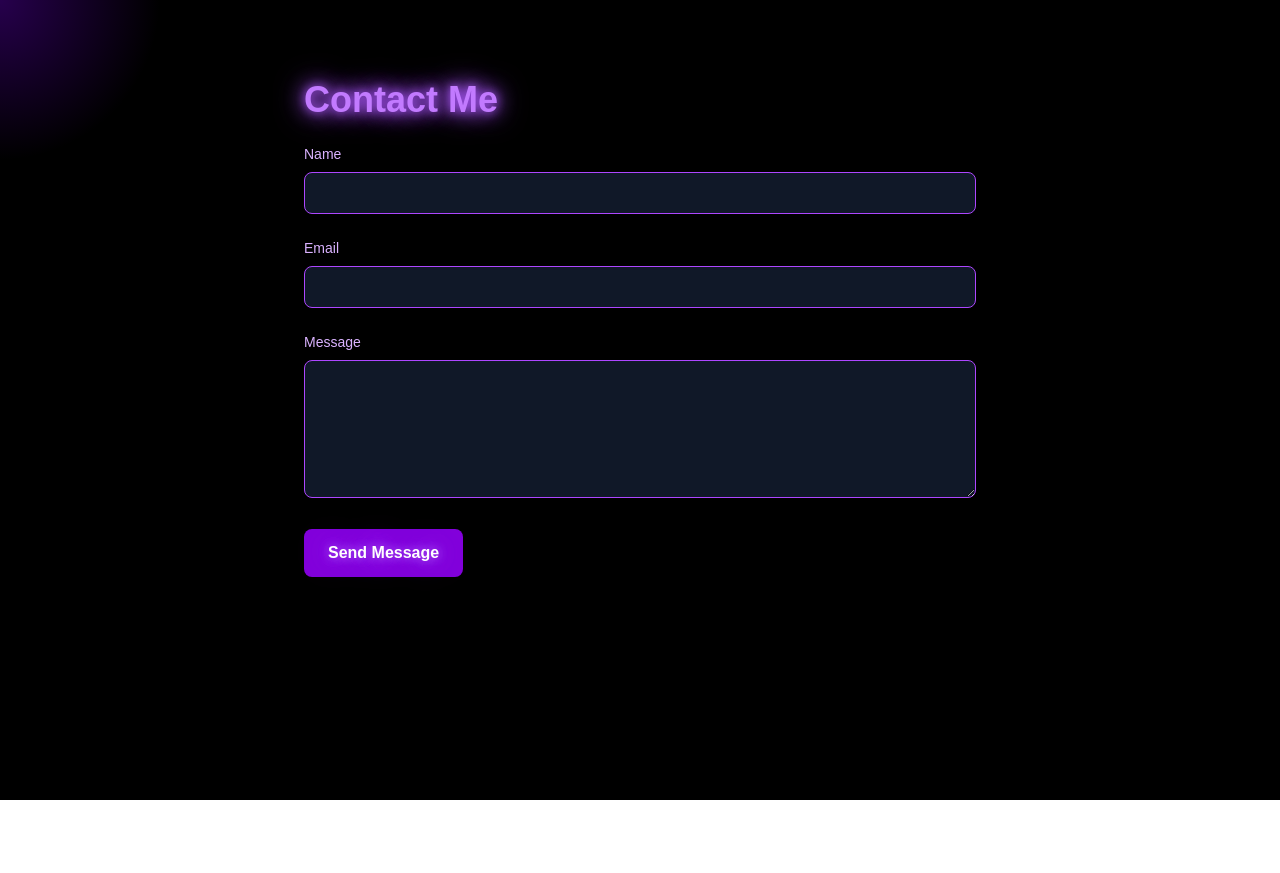
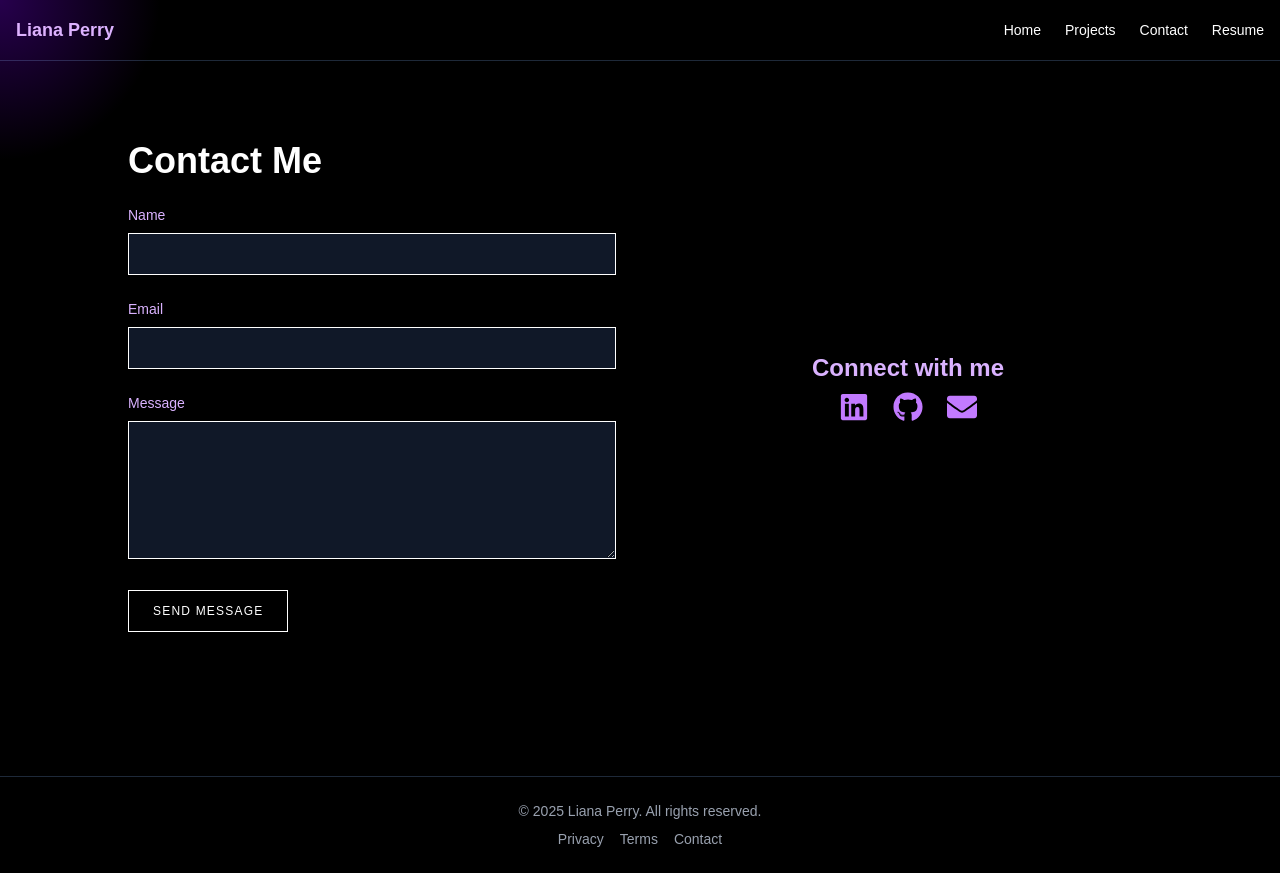
Before and after one commit to lperry022/lianaperry.com, a Next.js app: page /contact in a window 1280 px wide. Before the commit the page ends 800 px from the top, so only its background shows below. Built offline with nearby package versions, Linux system fonts and the light colour scheme.

Commit message:
adding a nav bar and footer

```diff
--- a/app/contact/page.tsx
+++ b/app/contact/page.tsx
@@ -2,6 +2,10 @@
 
 import { useState } from 'react';
 import { motion } from 'framer-motion';
+import { FaLinkedin, FaGithub, FaEnvelope } from 'react-icons/fa';
+import GlowButton from '@/components/GlowButton';
+import Navbar from '@/components/Navbar';
+import Footer from '@/components/Footer';
 
 const Contact = () => {
   const [submitted, setSubmitted] = useState(false);
@@ -11,12 +15,10 @@ const Contact = () => {
     const form = e.currentTarget;
 
     const formData = new FormData(form);
-    await fetch('https://formspree.io/f/xeozrgga', {
+    await fetch('https://formspree.io/f/your_form_id', {
       method: 'POST',
       body: formData,
-      headers: {
-        Accept: 'application/json',
-      },
+      headers: { Accept: 'application/json' },
     });
 
     setSubmitted(true);
@@ -24,45 +26,68 @@ const Contact = () => {
   };
 
   return (
-    <section className="min-h-screen px-6 py-20 bg-black text-white">
+    <div className="min-h-screen bg-black text-white">
+      {/* Navbar */}
+      <Navbar />
+
+      <section className="px-6 py-20 flex items-center justify-center">
         <motion.div
           initial={{ opacity: 0, y: 40 }}
           animate={{ opacity: 1, y: 0 }}
           transition={{ duration: 0.8 }}
-        className="max-w-2xl mx-auto"
+          className="max-w-5xl w-full grid grid-cols-1 md:grid-cols-2 gap-12"
         >
-        <h2 className="text-4xl font-bold mb-6 text-purple-400 glow">Contact Me</h2>
+          {/* Contact Form */}
+          <div>
+            <h2 className="text-4xl font-bold mb-6 text-white-400 glow">Contact Me</h2>
 
             {submitted ? (
               <p className="text-green-400 text-lg">Thanks for your message! I’ll get back to you soon.</p>
             ) : (
               <form onSubmit={handleSubmit} className="space-y-6">
                 <div>
-              <label htmlFor="name" className="block mb-2 text-sm font-medium text-purple-300">Name</label>
-              <input type="text" id="name" name="name" required
-                className="w-full px-4 py-2 bg-gray-900 text-white border border-purple-500 rounded-lg focus:outline-none focus:ring-2 focus:ring-purple-500" />
+                  <label className="block mb-2 text-sm font-medium text-purple-300">Name</label>
+                  <input name="name" required
+                    className="w-full px-4 py-2 bg-gray-900 text-white border border-white-500 focus:ring-2 focus:ring-purple-500" />
                 </div>
 
                 <div>
-              <label htmlFor="email" className="block mb-2 text-sm font-medium text-purple-300">Email</label>
-              <input type="email" id="email" name="email" required
-                className="w-full px-4 py-2 bg-gray-900 text-white border border-purple-500 rounded-lg focus:outline-none focus:ring-2 focus:ring-purple-500" />
+                  <label className="block mb-2 text-sm font-medium text-purple-300">Email</label>
+                  <input type="email" name="email" required
+                    className="w-full px-4 py-2 bg-gray-900 text-white border border-white-500 focus:ring-2 focus:ring-purple-500" />
                 </div>
 
                 <div>
-              <label htmlFor="message" className="block mb-2 text-sm font-medium text-purple-300">Message</label>
-              <textarea id="message" name="message" required rows={5}
-                className="w-full px-4 py-2 bg-gray-900 text-white border border-purple-500 rounded-lg focus:outline-none focus:ring-2 focus:ring-purple-500" />
+                  <label className="block mb-2 text-sm font-medium text-purple-300">Message</label>
+                  <textarea name="message" rows={5} required
+                    className="w-full px-4 py-2 bg-gray-900 text-white border border-white-500 focus:ring-2 focus:ring-purple-500" />
                 </div>
 
-            <button type="submit"
-              className="px-6 py-3 bg-purple-700 hover:bg-purple-600 transition rounded-lg font-semibold text-white glow">
-              Send Message
-            </button>
+                <GlowButton text="Send Message" href="#" />
               </form>
             )}
+          </div>
+
+          {/* Socials Section */}
+          <div className="flex flex-col justify-center items-center space-y-4">
+            <h3 className="text-2xl font-semibold text-purple-300 mb-2">Connect with me</h3>
+            <div className="flex space-x-6 text-purple-400 text-3xl">
+              <a href="https://linkedin.com/in/your-linkedin" target="_blank" rel="noopener noreferrer">
+                <FaLinkedin className="hover:text-purple-300 hover:scale-110 transition transform duration-300" />
+              </a>
+              <a href="https://github.com/your-github" target="_blank" rel="noopener noreferrer">
+                <FaGithub className="hover:text-purple-300 hover:scale-110 transition transform duration-300" />
+              </a>
+              <a href="mailto:your@email.com">
+                <FaEnvelope className="hover:text-purple-300 hover:scale-110 transition transform duration-300" />
+              </a>
+            </div>
+          </div>
         </motion.div>
       </section>
+      {/* Footer*/}
+    <Footer />
+    </div>
   );
 };
 
--- a/app/entry/page.tsx
+++ b/app/entry/page.tsx
@@ -24,7 +24,7 @@ const Entry = () => {
           <p className="text-xs uppercase tracking-widest text-gray-300">
             Inspired by my background in psychology and cybersecurity, the interface reflects how I think, learn, and evolve.
           </p>
-          <GlowButton />
+              <GlowButton text="ENTER THE SYSTEM" href="/home" />
         </div>
 
       </div>
--- a/app/globals.css
+++ b/app/globals.css
@@ -5,9 +5,6 @@
 :root {
   --background: #ffffff;
   --foreground: #171717;
-}
-.glow {
-  text-shadow: 0 0 10px #a855f7, 0 0 20px #a855f7, 0 0 30px #a855f7;
 }
 
 @theme inline {
--- a/app/home/page.tsx
+++ b/app/home/page.tsx
@@ -6,6 +6,8 @@ import Image from 'next/image';
 import DegreesDisplay from '@/components/DegreesDisplay';
 import '@fortawesome/fontawesome-free/css/all.min.css';
 import Loading from '@/components/Loading';
+import Navbar from '@/components/Navbar';
+import Footer from '@/components/Footer';
 
 const degrees = [
   'Bachelor of Psychological Science',
@@ -43,19 +45,7 @@ useEffect(() => {
   return (
     <div className="min-h-screen bg-black text-white">
       {/* Navbar */}
-
-      <nav className="w-full p-4 flex justify-between items-center border-b border-gray-800">
-        <Link href="/" className="text-purple-300 font-bold text-lg">
-          Liana Perry
-        </Link>
-        <div className="space-x-6 text-sm">
-          <Link href="/home" className="hover:text-purple-400 transition duration-200 hover:underline underline-offset-4">Home</Link>
-          <Link href="/maintenance" className="hover:text-purple-400 transition duration-200 hover:underline underline-offset-4">Projects</Link>
-          <Link href="/contact" className="hover:text-purple-400 transition duration-200 hover:underline underline-offset-4">Contact</Link>
-          <a href="/Resume.pdf" download className="hover:text-purple-400 transition duration-200 hover:underline underline-offset-4">Resume</a>
-        </div>
-      </nav>
-
+      <Navbar />
       {/* Hero Section */}
       <div className="flex flex-col md:flex-row items-center justify-center text-center md:text-left gap-10 px-6 py-24">
         {/* Profile Image */}
@@ -153,7 +143,8 @@ useEffect(() => {
         </div>
       </section>
 
-      {/* Footer */}
+            {/* Footer*/}
+    <Footer />
     </div>
   );
 };
--- /dev/null
+++ b/components/Footer.tsx
@@ -0,0 +1,21 @@
+'use client';
+
+import React from 'react';
+import Link from 'next/link';
+
+const Footer = () => {
+  return (
+    <footer className="w-full mt-16 py-6 border-t border-gray-800 text-center text-sm text-gray-400">
+      <div className="mb-2">
+        &copy; {new Date().getFullYear()} Liana Perry. All rights reserved.
+      </div>
+      <div className="space-x-4">
+        <Link href="/maintenance" className="hover:text-purple-300 transition">Privacy</Link>
+        <Link href="/maintenance" className="hover:text-purple-300 transition">Terms</Link>
+        <Link href="/contact" className="hover:text-purple-300 transition">Contact</Link>
+      </div>
+    </footer>
+  );
+};
+
+export default Footer;
--- a/components/GlowButton.tsx
+++ b/components/GlowButton.tsx
@@ -1,9 +1,11 @@
-'use client';
+import React, { useState } from 'react';
 
-import React, { useState } from 'react';
-import Link from 'next/link';
+interface GlowButtonProps {
+  text: string;
+  href: string;
+}
 
-const GlowButton = () => {
+const GlowButton: React.FC<GlowButtonProps> = ({ text, href }) => {
   const [coords, setCoords] = useState({ x: 0, y: 0 });
 
   const handleMouseMove = (e: React.MouseEvent<HTMLButtonElement, MouseEvent>) => {
@@ -15,24 +17,18 @@ const GlowButton = () => {
   };
 
   return (
-        <Link href="/home" className="inline-block group">
+    <a href={href} className="inline-block group">
       <button
         onMouseMove={handleMouseMove}
         className="hover-target relative px-6 py-3 border border-white-500 text-white-500 font-monospace text-xs uppercase tracking-widest overflow-hidden rounded-none hover:text-purple-500 hover:border-purple-500 transition duration-300"
       >
-                {/* Internal glow follows the pointer */}
         <span
           className="absolute w-32 h-32 bg-purple-500 opacity-0 group-hover:opacity-40 rounded-full blur-2xl pointer-events-none transition-all duration-300 ease-out"
-                    style={{
-                        top: coords.y - 64,
-                        left: coords.x - 64,
-                    }}
+          style={{ top: coords.y - 64, left: coords.x - 64 }}
         />
-
-                {/* Text */}
-                <span className="relative z-10">Enter the System</span>
+        <span className="relative z-10">{text}</span>
       </button>
-        </Link>
+    </a>
   );
 };
 
--- /dev/null
+++ b/components/Navbar.tsx
@@ -0,0 +1,21 @@
+'use client';
+
+import Link from 'next/link';
+
+const Navbar = () => {
+  return (
+    <nav className="w-full p-4 flex justify-between items-center border-b border-gray-800">
+      <Link href="/home" className="text-purple-300 font-bold text-lg">
+        Liana Perry
+      </Link>
+      <div className="space-x-6 text-sm">
+        <Link href="/home" className="hover:text-purple-400 transition duration-200 hover:underline underline-offset-4">Home</Link>
+        <Link href="/maintenance" className="hover:text-purple-400 transition duration-200 hover:underline underline-offset-4">Projects</Link>
+        <Link href="/contact" className="hover:text-purple-400 transition duration-200 hover:underline underline-offset-4">Contact</Link>
+        <a href="/Resume.pdf" download className="hover:text-purple-400 transition duration-200 hover:underline underline-offset-4">Resume</a>
+      </div>
+    </nav>
+  );
+};
+
+export default Navbar;
--- a/package.json
+++ b/package.json
@@ -16,6 +16,7 @@
     "next": "15.4.5",
     "react": "19.1.0",
     "react-dom": "19.1.0",
+    "react-icons": "^5.5.0",
     "react-tsparticles": "^2.12.2",
     "three": "^0.178.0",
     "tsparticles": "^3.8.1"
```
Also changed, not shown: 1 other file (tests, documents, lock files or other folders). Lines whose indentation alone changed are shown as unchanged.
